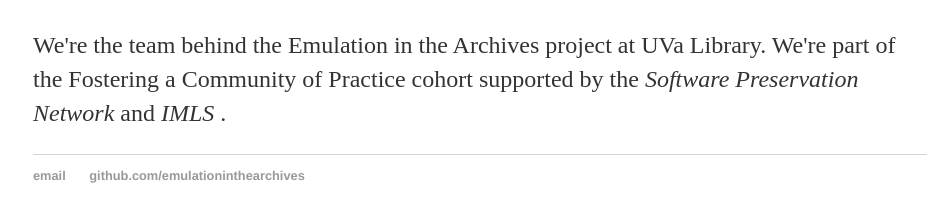
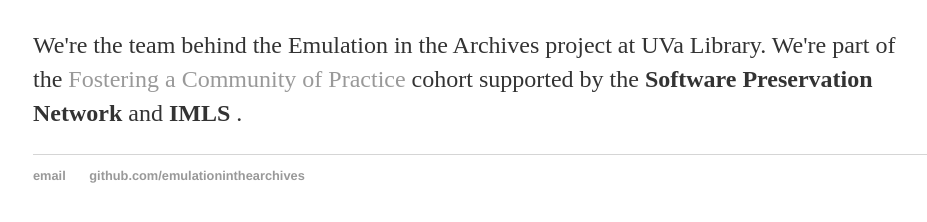
Before and after one commit to emulationinthearchives/emulationinthearchives.github.io, a plain HTML site: page index.html in a window 1280 px wide. Shown: the part 168-390 px from the top of the page, without its empty margins (159-1086 px from the left). Drawn offline with Linux system fonts and the light colour scheme.

Commit message:
Update index.html

```diff
--- a/index.html
+++ b/index.html
@@ -17,7 +17,7 @@
 		<div class="container">
     		<div class="blurb">
         		<h1>Hi there. </h1>
-				<p>We're the team behind the Emulation in the Archives project at UVa Library. We're part of the Fostering a Community of Practice cohort supported by the <em> Software Preservation Network </em> and <em> IMLS </em>.</p>
+				<p>We're the team behind the Emulation in the Archives project at UVa Library. We're part of the <a href="http://www.softwarepreservationnetwork.org/fcop/">Fostering a Community of Practice</a> cohort supported by the <b> Software Preservation Network </b> and <b> IMLS </b>.</p>
     		</div><!-- /.blurb -->
 		</div><!-- /.container -->
 		<footer>
```
